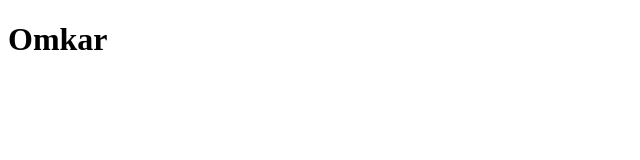
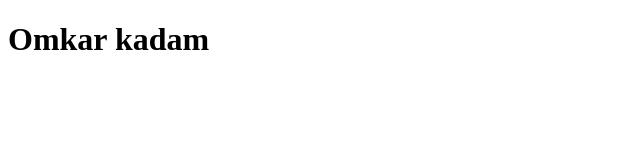
Before and after one commit to omkaarkadam/sandeep, a plain HTML site: page index.html in a window 1280 px wide. Shown: the whole page, without its empty margins (0-640 px from the left). Drawn offline with Linux system fonts and the light colour scheme.

Commit message:
INDEX FILE CHANGED

```diff
--- a/index.html
+++ b/index.html
@@ -13,7 +13,7 @@ code {
 </head>
 <body>
 
-<h1>Omkar</h1>
+<h1>Omkar kadam</h1>
 
 
 
```
